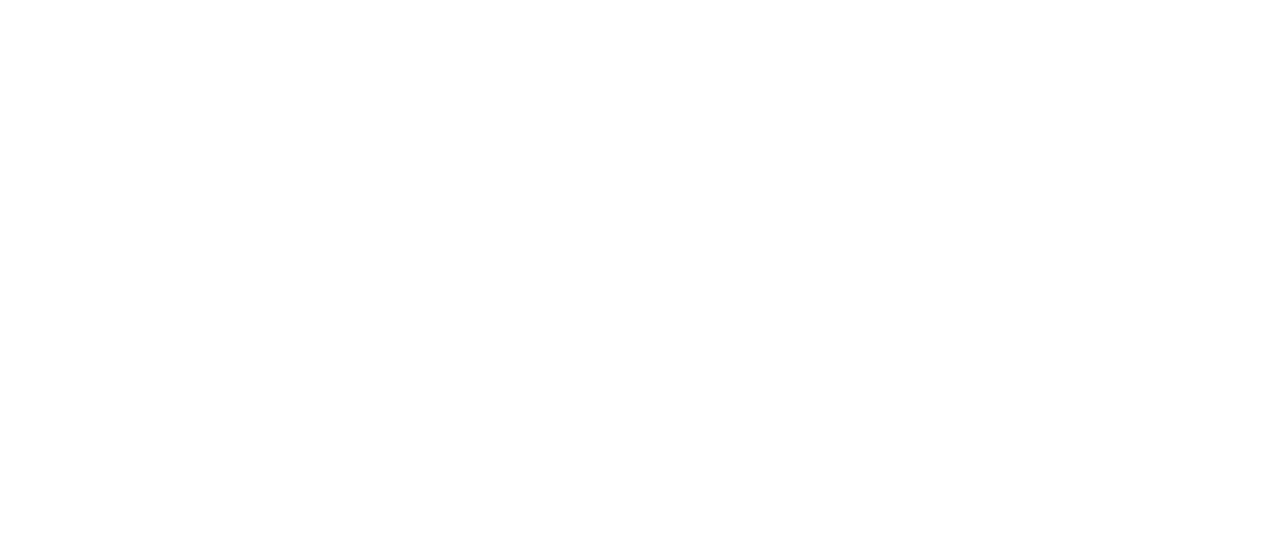
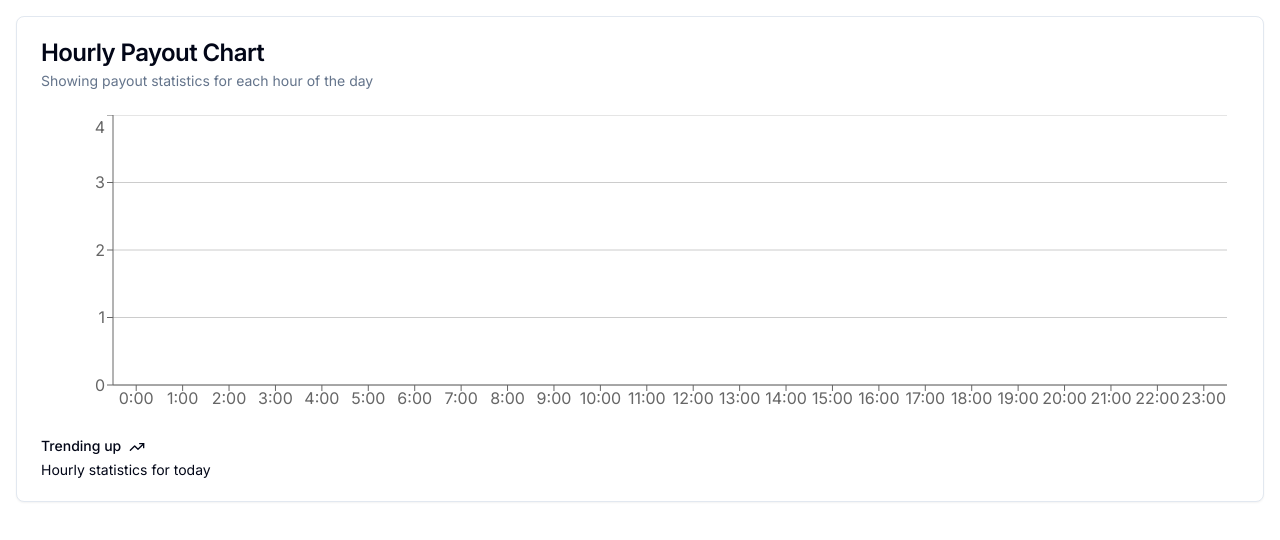
Before and after one commit to mcr-0/lin, a Next.js app: page / in a window 1280 px wide. Shown: the top 540 px of the page. Built offline with nearby package versions, Linux system fonts and the light colour scheme; no server answers; the database is empty.

Commit message:
added postbacks24

```diff
--- a/app/layout.tsx
+++ b/app/layout.tsx
@@ -16,7 +16,9 @@
 }>) {
   return (
     <html lang="en">
-      <body className={inter.className}>{children}</body>
+      <body className={inter.className}>
+        <div className="p-4">{children}</div>
+      </body>
     </html>
   );
 }
--- a/app/page.tsx
+++ b/app/page.tsx
@@ -1,7 +1,99 @@
 "use client";
 
 import React, { useEffect, useState } from "react";
+import { Bar, BarChart, CartesianGrid, XAxis, YAxis, Tooltip, ResponsiveContainer } from "recharts";
+import { Card, CardContent, CardDescription, CardFooter, CardHeader, CardTitle } from "@/components/ui/card";
+import { TrendingUp } from "lucide-react";
 
-export default function LandingPage() {
-  return <div></div>;
-}
+// Definiowanie typu dla postback
+type Postback = {
+  offer_name: string;
+  offer_id: number;
+  payout: number;
+  createdat: string;
+};
+
+const fetchHourlyStats = async (): Promise<number[]> => {
+  const response = await fetch("/api/postbacks");
+  if (!response.ok) {
+    throw new Error("Network response was not ok...");
+  }
+  const data: Postback[] = await response.json();
+  const stats = Array(24).fill(0);
+  data.forEach(({ payout, createdat }) => {
+    const date = new Date(createdat);
+    const hour = date.getUTCHours(); // Uzyskujemy godzinę z daty
+    stats[hour] += payout; // Sumujemy payout dla danej godziny
+  });
+  return stats;
+};
+
+const HourlyPayoutBarChart: React.FC = () => {
+  const [hourlyStats, setHourlyStats] = useState<number[]>(Array(24).fill(0));
+  const [error, setError] = useState<string | null>(null);
+
+  useEffect(() => {
+    fetchHourlyStats()
+      .then((stats) => {
+        setHourlyStats(stats);
+        setError(null);
+      })
+      .catch((error) => {
+        setError("Failed to fetch data");
+        console.error("Fetch error:", error);
+      });
+
+    const interval = setInterval(() => {
+      fetchHourlyStats()
+        .then((stats) => {
+          setHourlyStats(stats);
+          setError(null);
+        })
+        .catch((error) => {
+          setError("Failed to fetch data");
+          console.error("Fetch error:", error);
+        });
+    }, 30000); // 30000 ms = 30 seconds
+
+    return () => clearInterval(interval);
+  }, []);
+
+  const chartData = hourlyStats.map((payout, hour) => ({
+    hour: `${hour}:00`,
+    payout,
+  }));
+
+  return (
+    <Card>
+      <CardHeader>
+        <CardTitle>Hourly Payout Chart</CardTitle>
+        <CardDescription>Showing payout statistics for each hour of the day</CardDescription>
+      </CardHeader>
+      <CardContent>
+        <ResponsiveContainer width="100%" height={300}>
+          <BarChart
+            data={chartData}
+            margin={{
+              left: 12,
+              right: 12,
+            }}
+          >
+            <CartesianGrid vertical={false} />
+            <XAxis dataKey="hour" />
+            <YAxis />
+            <Tooltip />
+            <Bar dataKey="payout" fill="var(--chart-1)" radius={[10, 10, 0, 0]} />
+          </BarChart>
+        </ResponsiveContainer>
+      </CardContent>
+      <CardFooter className="flex-col items-start gap-2 text-sm">
+        <div className="flex gap-2 font-medium leading-none">
+          Trending up <TrendingUp className="h-4 w-4" />
+        </div>
+        <div className="leading-none text-muted-foreground">Hourly statistics for today</div>
+      </CardFooter>
+    </Card>
+  );
+};
+
+export default HourlyPayoutBarChart;
```
